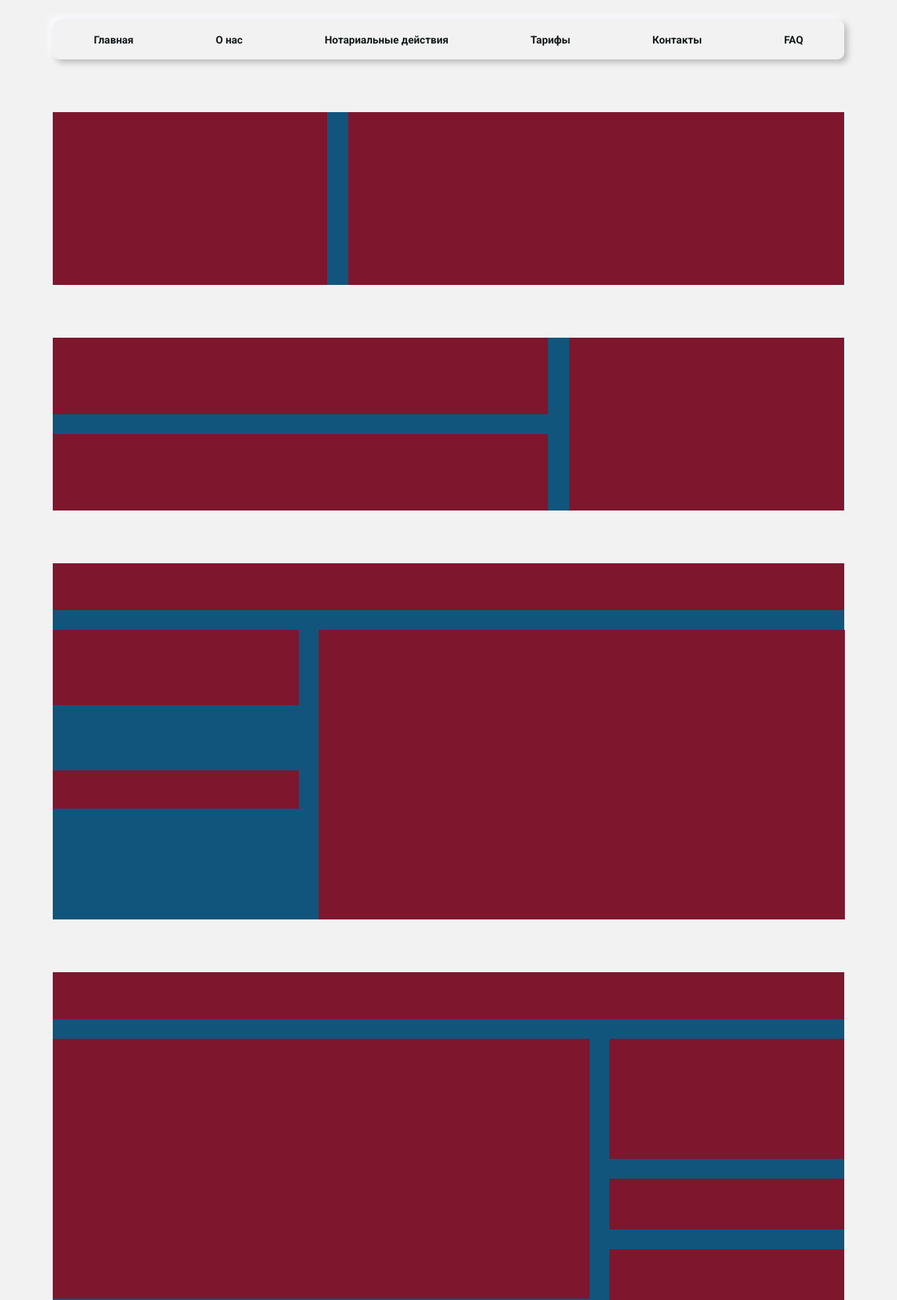
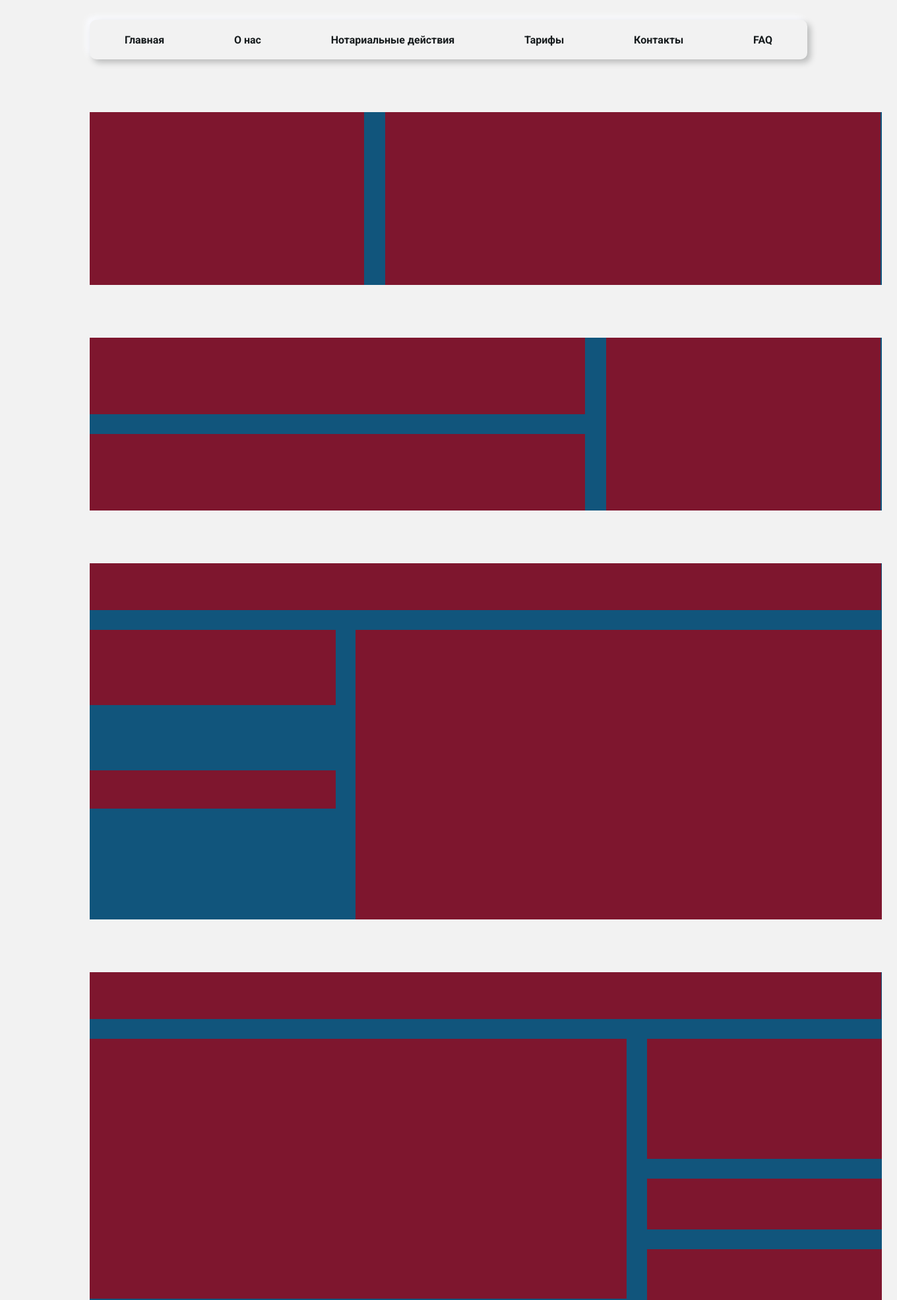
Before and after one commit to 1se3rr/Notary, a Flask app: page / in a window 1360 px wide. Shown: the whole page at 66% size. Run offline with Flask 3, Linux system fonts and the light colour scheme.

Commit message:
Add files via upload

```diff
--- a/static/css/base.css
+++ b/static/css/base.css
@@ -10,24 +10,23 @@ body {
 }
 
 body {
-    width: 1200px;
     margin: auto;
+    display: grid;
+    grid-template-columns: 1fr;
+    grid-template-rows: auto;
+    justify-items: center;
+    gap: 80px;
+}
+
+header{
+    margin-top: 30px;
+    width: 80%;
+}
+
+main{
+    width: 80%;
     display: grid;
     grid-template-columns: 1fr;
     grid-template-rows: auto;
     gap: 80px;
 }
-
-header{
-    margin-top: 30px;
-}
-
-
-
-main{
-    width: 1200px;
-    display: grid;
-    grid-template-columns: 1fr;
-    grid-template-rows: auto;
-    gap: 80px;
-}
--- a/static/css/index.css
+++ b/static/css/index.css
@@ -1,5 +1,5 @@
 .name-and-logo, .about, .notarial-actions, .price-actions{
-    width: 1200px;
+    width: 100%;
     display: grid;
     grid-template-columns: repeat(2, auto);
     grid-template-rows: auto;
--- a/static/css/navbar.css
+++ b/static/css/navbar.css
@@ -1,8 +1,6 @@
-
-
 
 header nav ul {
-    width: 1200px; /* Фиксированная ширина */
+    width: 100%; /* Фиксированная ширина */
     height: 60px; /* Фиксированная высота */
     list-style: none; /* Убираем маркеры списка */
     margin: 0; /* Убираем внешние отступы */
```
